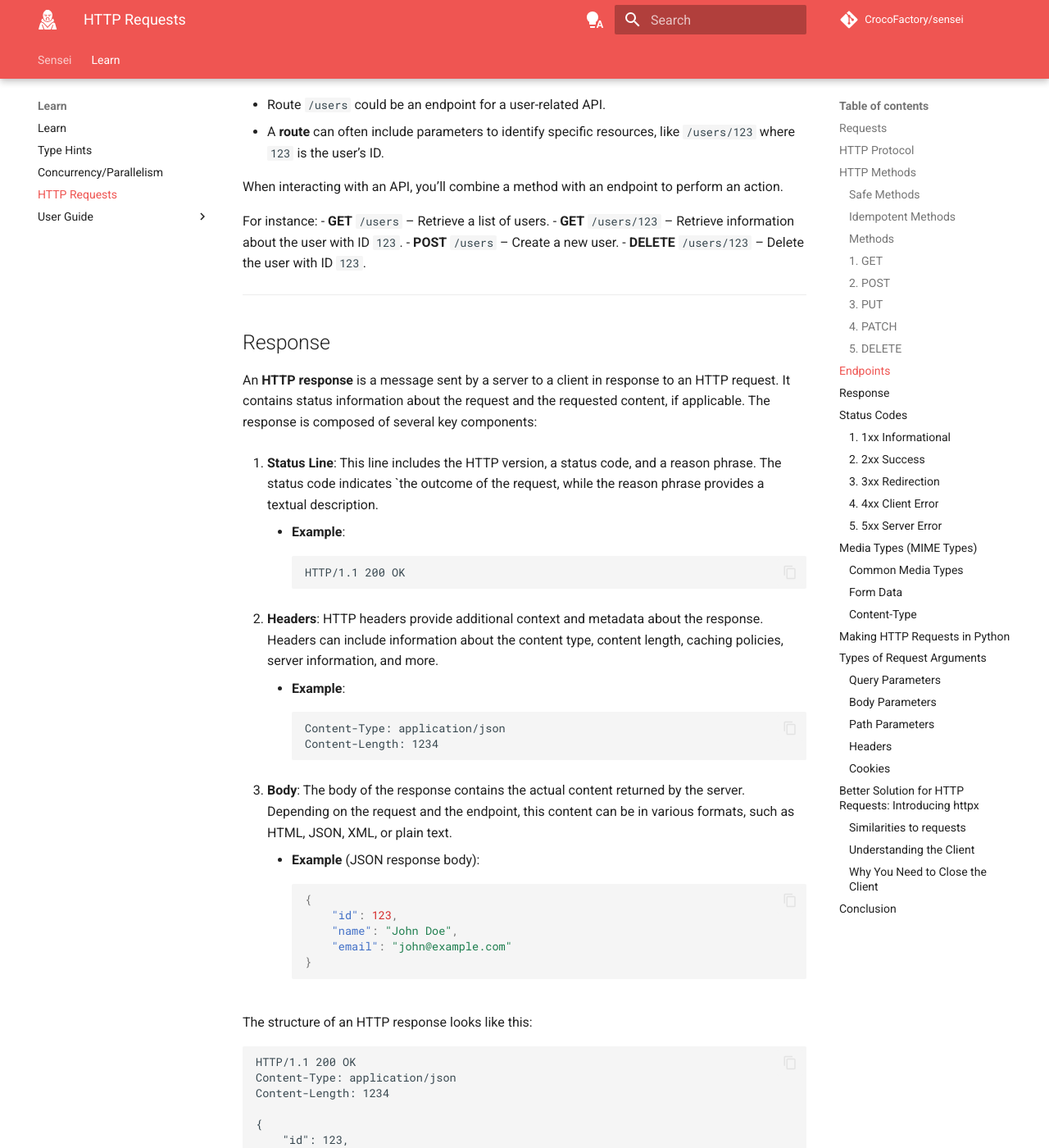
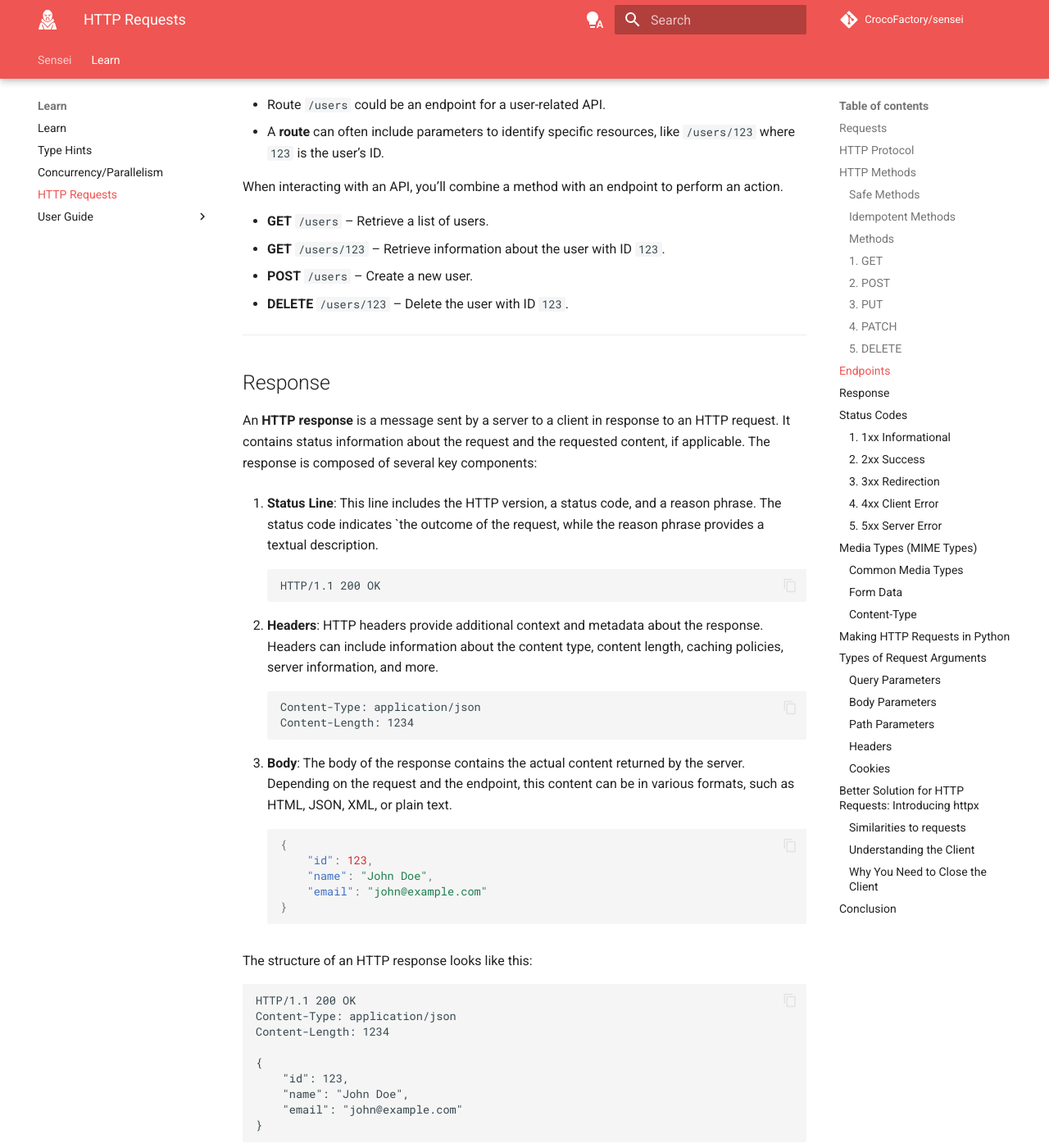
Before and after one commit to CrocoFactory/sensei, an MkDocs documentation site: the page built from docs/learn/http_requests.md, in a window 1280 px wide and 1400 px high, scrolled down 5100 px. Shown: the whole window at 82% size. Built offline with MkDocs 1.6.1 and Material for MkDocs 9.7.7, drawn with Linux system fonts in a browser that asks for light colours; comment, search, counter and statistics services are not loaded; some of the changed text lies outside the part shown.

Commit message:
Updating docs

````diff
--- a/docs/learn/http_requests.md
+++ b/docs/learn/http_requests.md
@@ -175,7 +175,6 @@ An **API endpoint** is a specific path where the client can send requests. The e
 
 When interacting with an API, you’ll combine a method with an endpoint to perform an action.
 
-For instance:
 - **GET** `/users` – Retrieve a list of users.
 - **GET** `/users/123` – Retrieve information about the user with ID `123`.
 - **POST** `/users` – Create a new user.
@@ -192,7 +191,6 @@ The response is composed of several key components:
 1. **Status Line**: This line includes the HTTP version, a status code, and a reason phrase. The status code indicates
    `the outcome of the request, while the reason phrase provides a textual description.
 
-    - **Example**:
       ```
       HTTP/1.1 200 OK
       ```
@@ -200,7 +198,6 @@ The response is composed of several key components:
 2. **Headers**: HTTP headers provide additional context and metadata about the response. Headers can include information
    about the content type, content length, caching policies, server information, and more.
 
-    - **Example**:
       ```
       Content-Type: application/json
       Content-Length: 1234
@@ -209,7 +206,6 @@ The response is composed of several key components:
 3. **Body**: The body of the response contains the actual content returned by the server. Depending on the request and
    the endpoint, this content can be in various formats, such as HTML, JSON, XML, or plain text.
 
-    - **Example** (JSON response body):
       ```json
       {
           "id": 123,
@@ -318,7 +314,7 @@ Here are some common MIME types you might encounter:
 1. **application/x-www-form-urlencoded**: This is the default encoding for HTML forms. In this format, the form data is
    encoded as key-value pairs, where keys and values are URL-encoded, and each pair is separated by an ampersand (`&`).
 
-    - **Example**: If a form contains two fields, `username` and `password`, the encoded data might look like this:
+   If a form contains two fields, `username` and `password`, the encoded data might look like:
       ```
       username=johndoe&password=secret123
       ```
@@ -328,7 +324,6 @@ Here are some common MIME types you might encounter:
    Each part has its own set of headers, including `Content-Disposition` to indicate the form field name and the
    filename, and optionally `Content-Type` to specify the type of the file.
 
-    - **Example**:
       ```
       --boundary
       Content-Disposition: form-data; name="username"
````
